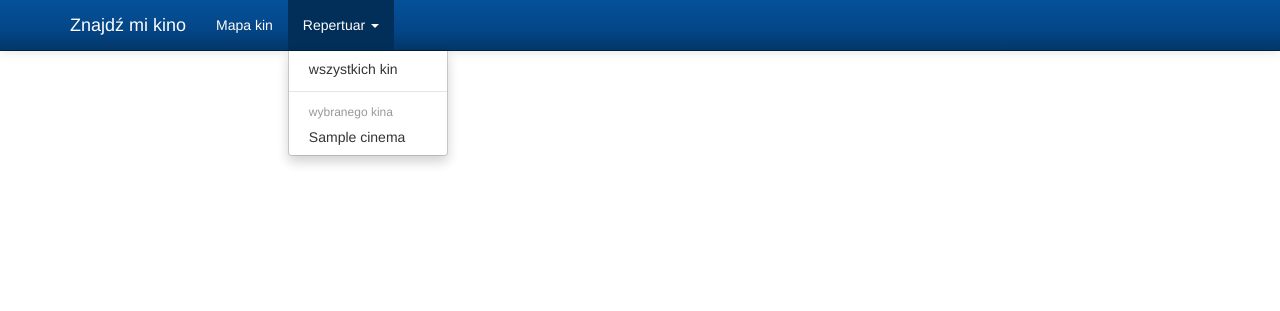
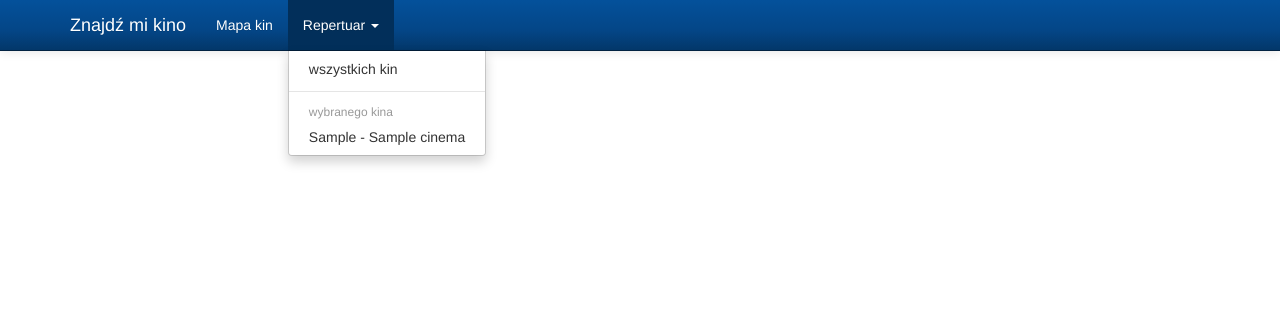
Before and after one commit to stomir/projektio, a Django app: template app/templates/base.html in a window 1280 px wide, after a click on "Repertuar". Shown: the top 311 px of the page. Run offline with Django 3.2, Linux system fonts and the light colour scheme; the template is opened without the code that fills it: most values are stand-ins (such as "Sample title", 1, 10 or a date in 2020); some libraries are stand-ins or nearby versions.

Commit message:
Poprawienie wyświetlania menu

```diff
--- a/app/templates/base.html
+++ b/app/templates/base.html
@@ -16,6 +16,14 @@
     <!-- Include all compiled plugins (below), or include individual files as needed -->
     <script src="{% static "js/bootstrap.min.js" %}"></script>
     {% block scripts %} {% endblock %}
+    <style>
+        .dropdown-menu {
+            max-height: 500px;
+            overflow-y: auto;
+            overflow-x: hidden;
+        }
+    </style>
+
 </head>
 <body>
 {% block navigation %}
@@ -43,7 +51,7 @@
                             <li class="dropdown-header">wybranego kina</li>
                             {% for cinema in all_cinemas %}
                                 <li>
-                                    <a href="{% url 'by_cinema' cinema.id %}">{{ cinema.name }}</a>
+                                    <a href="{% url 'by_cinema' cinema.id %}">{{ cinema.cinema_type }} - {{ cinema.name }}</a>
                                 </li>
                             {% endfor %}
                         </ul>
```
